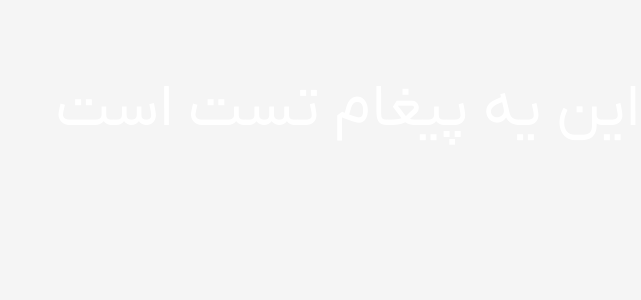
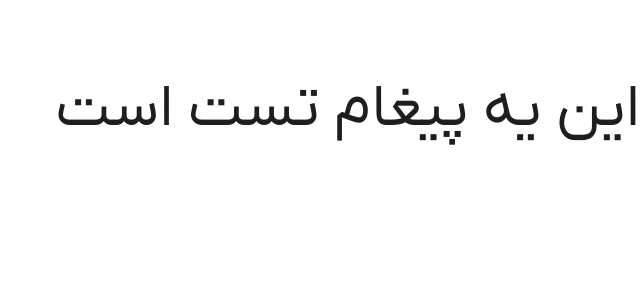
Before and after one commit to AMN2080/PhoenixTask, a Next.js app: page / in a window 1280 px wide. Shown: the top 300 px of the page, without its empty margins (639-1280 px from the left). Built offline with nearby package versions, Linux system fonts and the light colour scheme.

Commit message:
small change in app/page

```diff
--- a/src/app/(task manager)/column/page.tsx
+++ b/src/app/(task manager)/column/page.tsx
@@ -1,3 +1,3 @@
 export default function ColumnView() {
-  return <></>;
+  return <>hello</>;
 }
--- a/src/app/layout.tsx
+++ b/src/app/layout.tsx
@@ -12,7 +12,7 @@ export const metadata: Metadata = {
 
 export default function RootLayout({ children }: Readonly<RootLayoutProps>) {
   return (
-    <html dir="rtl" lang="fa" data-theme="default">
+    <html dir="rtl" lang="fa" data-theme="Cyan">
       <body>{children}</body>
     </html>
   );
--- a/src/app/page.tsx
+++ b/src/app/page.tsx
@@ -1,6 +1,6 @@
 export default function MainPage() {
   return (
-    <div className="text-white p-20 font-IranYekan text-6xl">
+    <div className="p-20 font-IranYekan text-6xl">
       سلام این یه پیغام تست است
     </div>
   );
--- a/tailwind.config.ts
+++ b/tailwind.config.ts
@@ -28,31 +28,24 @@ const config: Config = {
   daisyui: {
     themes: [
       {
-        default: {
-          primary: "#ff9800",
-          "primary-content": "#fff",
-          secondary: "#fbbf24",
-          background: "#f5f5f5",
-          accent: "#ff5722",
-          neutral: "#757575",
-          "base-100": "#f5f5f5",
-          info: "#2196f3",
-          success: "#4caf50",
-          warning: "#ffc107",
-          error: "#f44336",
-        },
-        themeone: {
-          primary: "#ff9800",
-          "primary-content": "#fff",
-          secondary: "#fbbf24",
-          background: "#333333",
-          accent: "#ff5722",
-          neutral: "#757575",
-          "base-100": "#f5f5f5",
-          info: "#2196f3",
-          success: "#4caf50",
-          warning: "#ffc107",
-          error: "#f44336",
+        mytheme: {
+          primary: "#208D8E",
+          "primary-content": "#C2F7FA",
+          secondary: "#12B886",
+          "secondary-content": "#C3FAE8",
+          neutral: "#D3D3D3",
+          "neutral-content": "#1E1E1E",
+          "base-100": "#fff",
+          "base-200": "#f5f5f5",
+          "base-300": "#dedede",
+          "base-content": "#1E1E1E",
+          // info: "#00a1bd",
+          // "info-content": "#00090d",
+          // success: "#00c08f",
+          // "success-content": "#000e07",
+          // warning: "#ffa700",
+          // "warning-content": "#160a00",
+          error: "#FA5252",
         },
       },
     ],
```
